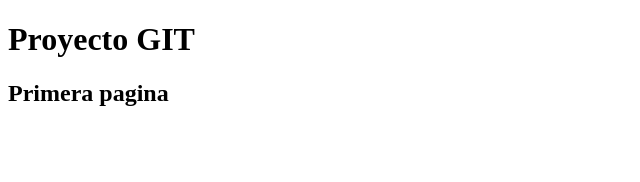
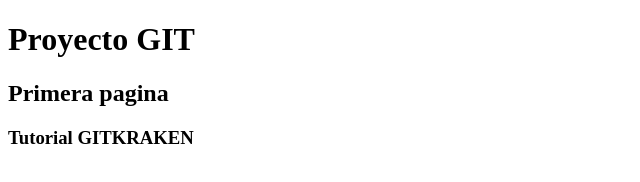
Before and after one commit to demowinc/proyectogit, a plain HTML site: page index.html in a window 1280 px wide. Shown: the whole page, without its empty margins (0-640 px from the left). Drawn offline with Linux system fonts and the light colour scheme.

Commit message:
Se agrego h3

```diff
--- a/index.html
+++ b/index.html
@@ -6,5 +6,6 @@
 <body>
 	<h1>Proyecto GIT</h1>
 	<h2>Primera pagina</h2>
+	<h3>Tutorial GITKRAKEN</h3>
 </body>
 </html>
```
